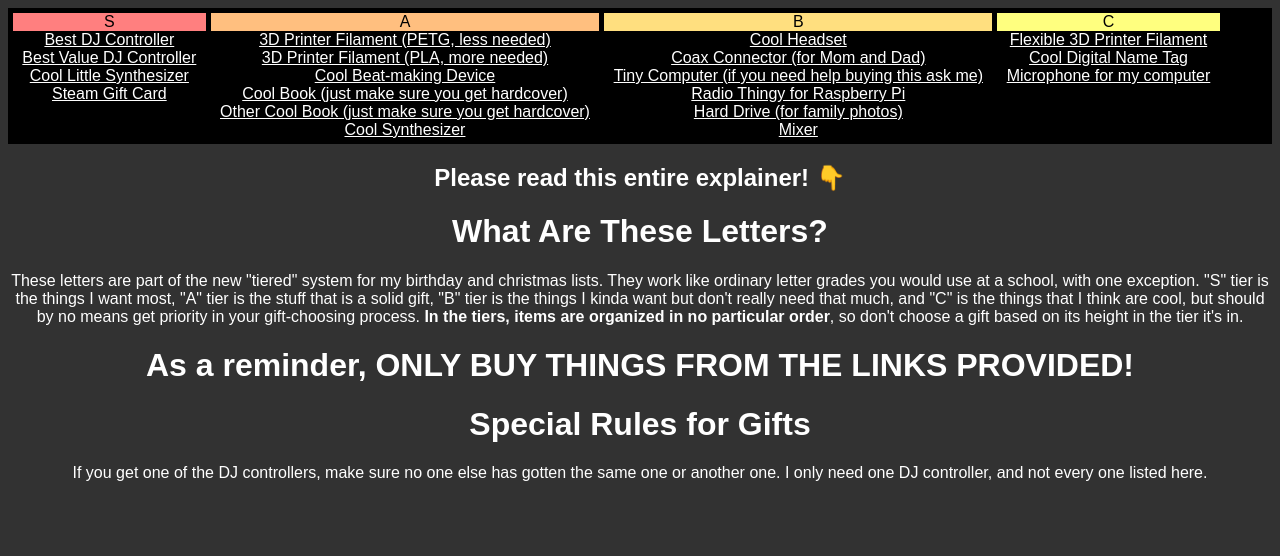
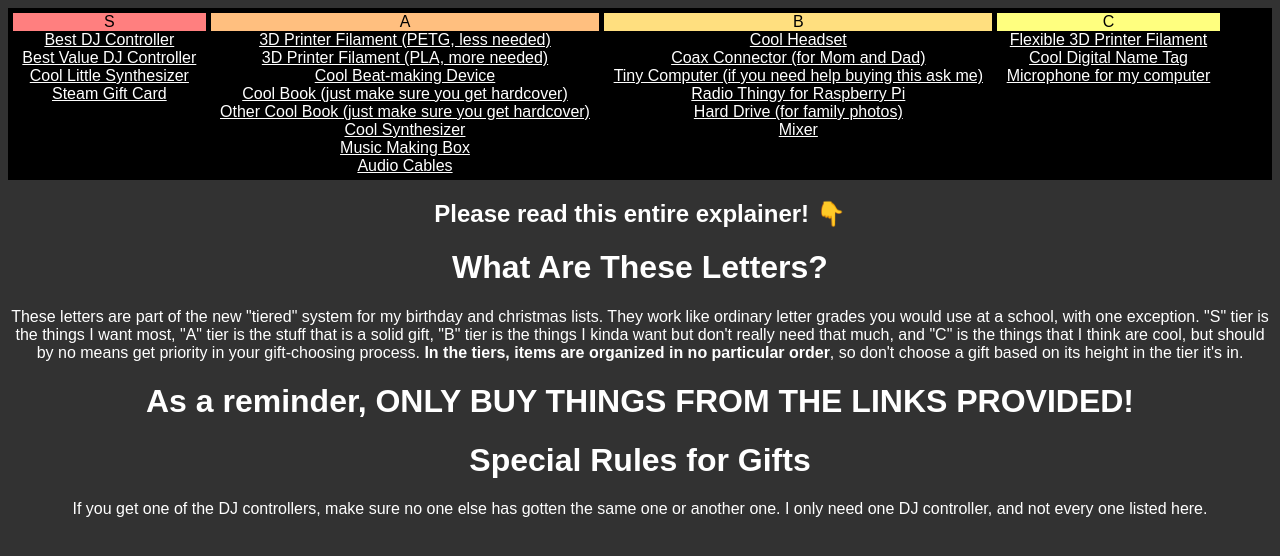
Before and after one commit to includeRubiks/christmas-list-2026, a plain HTML site: page index.html in a window 1280 px wide. Drawn offline with Linux system fonts and the light colour scheme.

Commit message:
Added cables and Korg SQ-1

```diff
--- a/index.html
+++ b/index.html
@@ -36,6 +36,8 @@
                 <div><a style="color: white;" href="https://www.amazon.com/dp/0525537090">Cool Book (just make sure you get hardcover)</a></div>
                 <div><a style="color: white;" href="https://www.amazon.com/dp/0525537112">Other Cool Book (just make sure you get hardcover)</a></div>
                 <div><a style="color: white;" href="https://www.amazon.com/dp/B0B35CLWCW">Cool Synthesizer</a></div>
+                <div><a style="color: white;" href="https://www.amazon.com/dp/B00SGY5CIW">Music Making Box</a></div>
+                <div><a style="color: white;" href="https://www.amazon.com/dp/B002K83CG4">Audio Cables</a></div>
             </div>
             <div>
                 <div style="background-color: rgb(255,223,127);">B</div>
```
